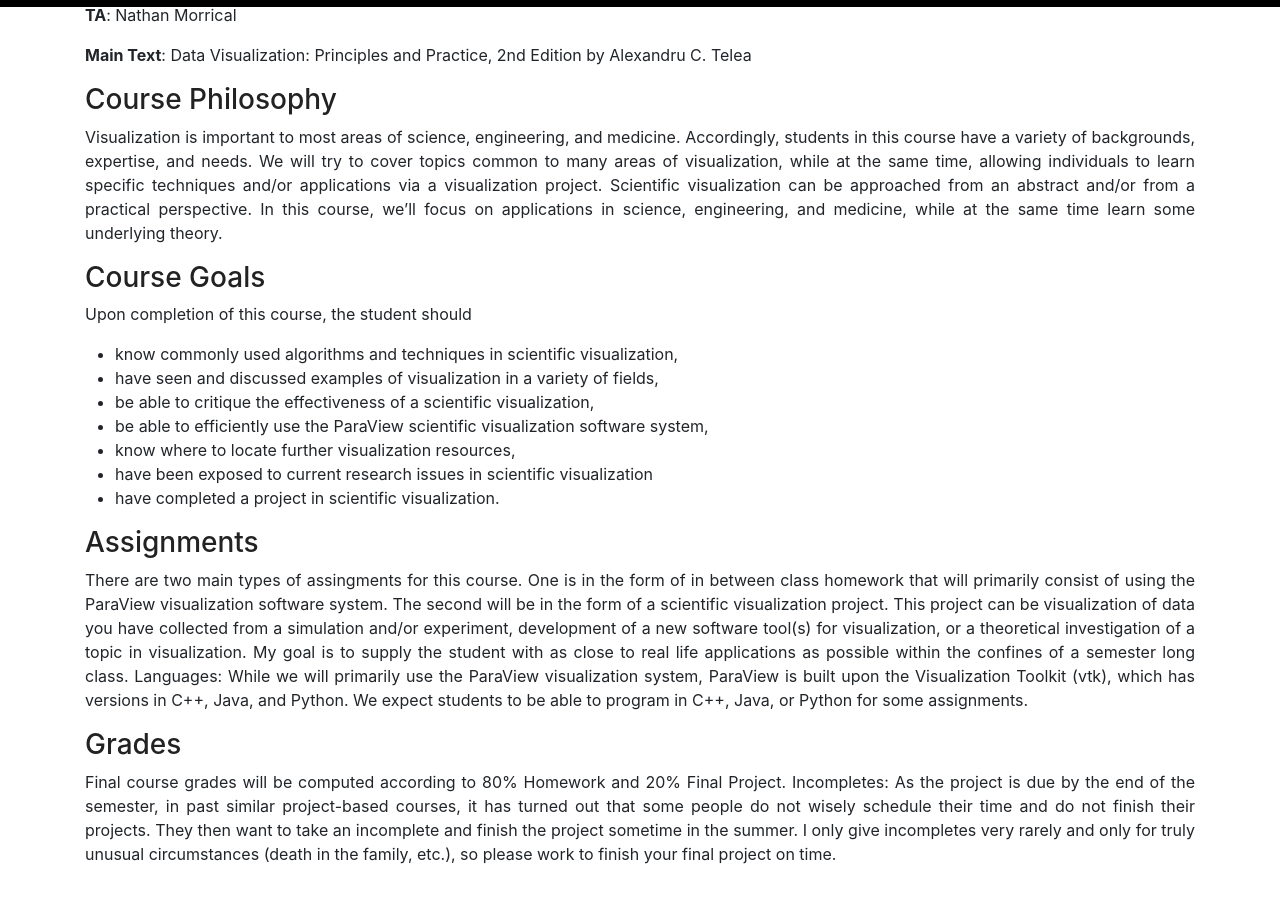
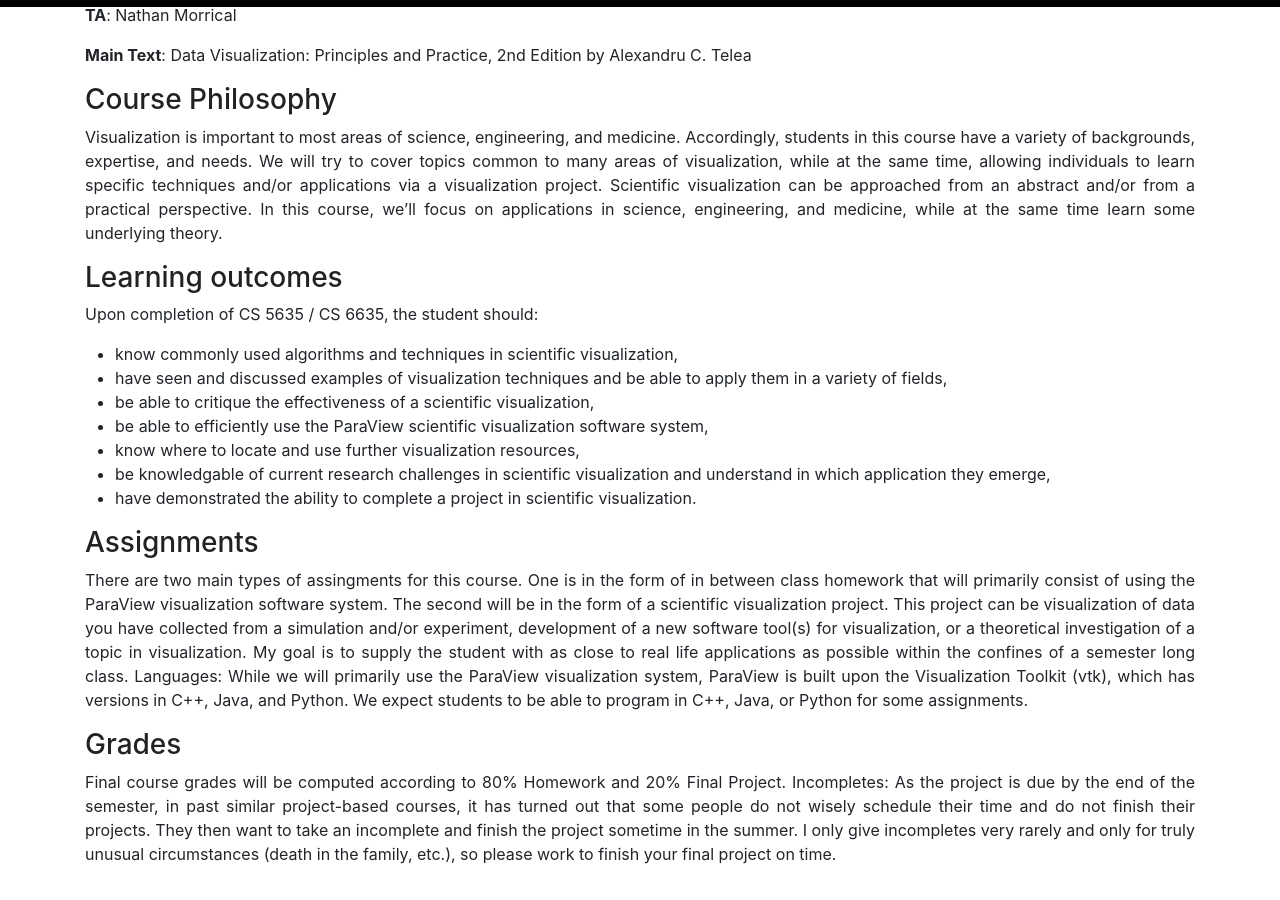
Before and after one commit to ComputingElevatedLab/sciviscourse, a Jekyll site: the page built from index.md, in a window 1280 px wide and 900 px high, scrolled down 638 px. Built offline with Jekyll 4.4.1, drawn with Linux system fonts in a browser that asks for light colours.

Commit message:
Update index.md

```diff
--- a/index.md
+++ b/index.md
@@ -65,15 +65,15 @@ permalink: /
 
 Visualization is important to most areas of science, engineering, and medicine. Accordingly, students in this course have a variety of backgrounds, expertise, and needs. We will try to cover topics common to many areas of visualization, while at the same time, allowing individuals to learn specific techniques and/or applications via a visualization project. Scientific visualization can be approached from an abstract and/or from a practical perspective. In this course, we’ll focus on applications in science, engineering, and medicine, while at the same time learn some underlying theory.
 
-### Course Goals
-Upon completion of this course, the student should
+### Learning outcomes
+Upon completion of CS 5635 / CS 6635, the student should:
 * know commonly used algorithms and techniques in scientific visualization,
-* have seen and discussed examples of visualization in a variety of fields,
+* have seen and discussed examples of visualization techniques and be able to apply them  in a variety of fields,
 * be able to critique the effectiveness of a scientific visualization,
 * be able to efficiently use the ParaView scientific visualization software system,
-* know where to locate further visualization resources,
-* have been exposed to current research issues in scientific visualization
-* have completed a project in scientific visualization.
+* know where to locate and use further visualization resources,
+* be knowledgable of current research challenges in scientific visualization and understand in which application they emerge,
+* have demonstrated the ability to complete a project in scientific visualization.
 
 ### Assignments
 There are two main types of assingments for this course. One is in the form of in between class homework that will primarily consist of using the ParaView visualization software system. The second will be in the form of a scientific visualization project. This project can be visualization of data you have collected from a simulation and/or experiment, development of a new software tool(s) for visualization, or a theoretical investigation of a topic in visualization. My goal is to supply the student with as close to real life applications as possible within the confines of a semester long class.
```
